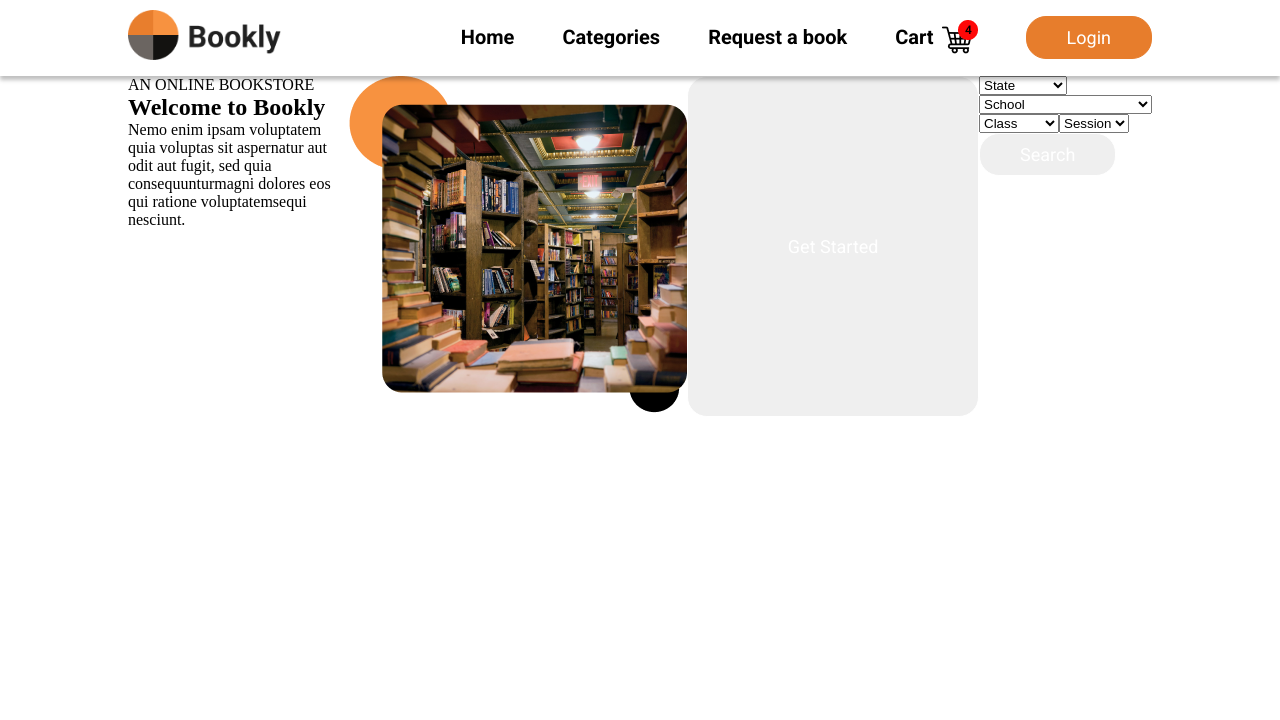
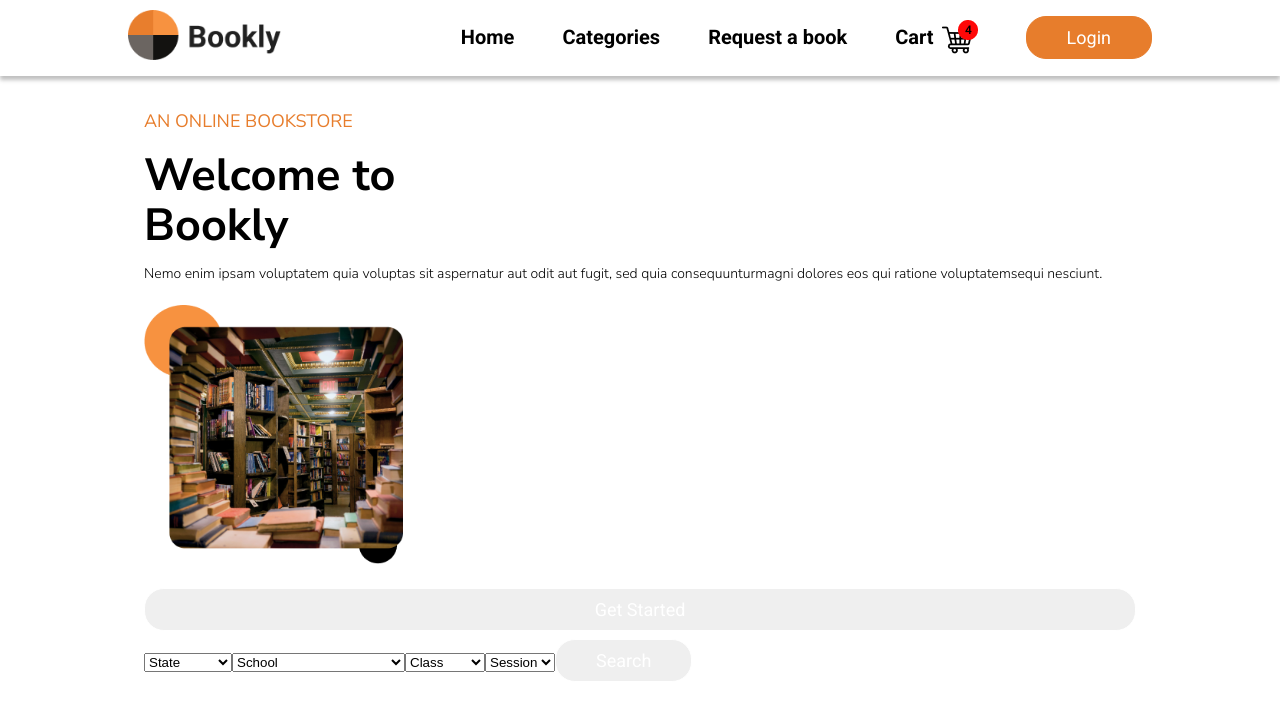
Before and after one commit to gift56/Bookly2.0, a React (Create React App) app: page / in a window 1280 px wide. Shown: the top 720 px of the page. Built offline with nearby package versions, Linux system fonts and the light colour scheme; the HTML template or start-up script is replaced by a standard one; a web font is replaced by a local one.

Commit message:
stying image area

```diff
--- a/src/sass/Header.scss
+++ b/src/sass/Header.scss
@@ -4,7 +4,6 @@
 @import "./modules/classes";
 @import "./modules/varibles";
 @import "./main.scss";
-
 header {
     border-bottom: 2px solid $white;
     box-shadow: 0px 4px 4px rgba(0, 0, 0, 0.25);
--- a/src/sass/Hero.scss
+++ b/src/sass/Hero.scss
@@ -1,3 +1,43 @@
 .heroCon {
     display: flex;
+    justify-content: flex-start;
+    align-items: flex-start;
+    flex-direction: column;
+    padding: 1rem;
+    gap: 0.5rem;
+    .textSide {
+        display: flex;
+        flex-direction: column;
+        align-items: flex-start;
+        font-family: $font1;
+        .online {
+            color: $btnbg;
+            font-size: 18px;
+            font-weight: 400;
+            line-height: 59px;
+        }
+        h2 {
+            font-size: 45px;
+            font-weight: 700;
+            line-height: 50px;
+            color: $black;
+            span {
+                display: block;
+            }
+        }
+        p {
+            font-weight: 300;
+            font-size: 14px;
+            line-height: 22px;
+            color: $black;
+            margin: 12px 0;
+        }
+    }
+    .Image {
+        width: 259px;
+        margin-bottom: 12px;
+        img {
+            width: 100%;
+        }
+    }
 }
--- a/src/sass/main.scss
+++ b/src/sass/main.scss
@@ -1 +1 @@
-@import './Hero.scss'
+@import './Hero.scss';
```
